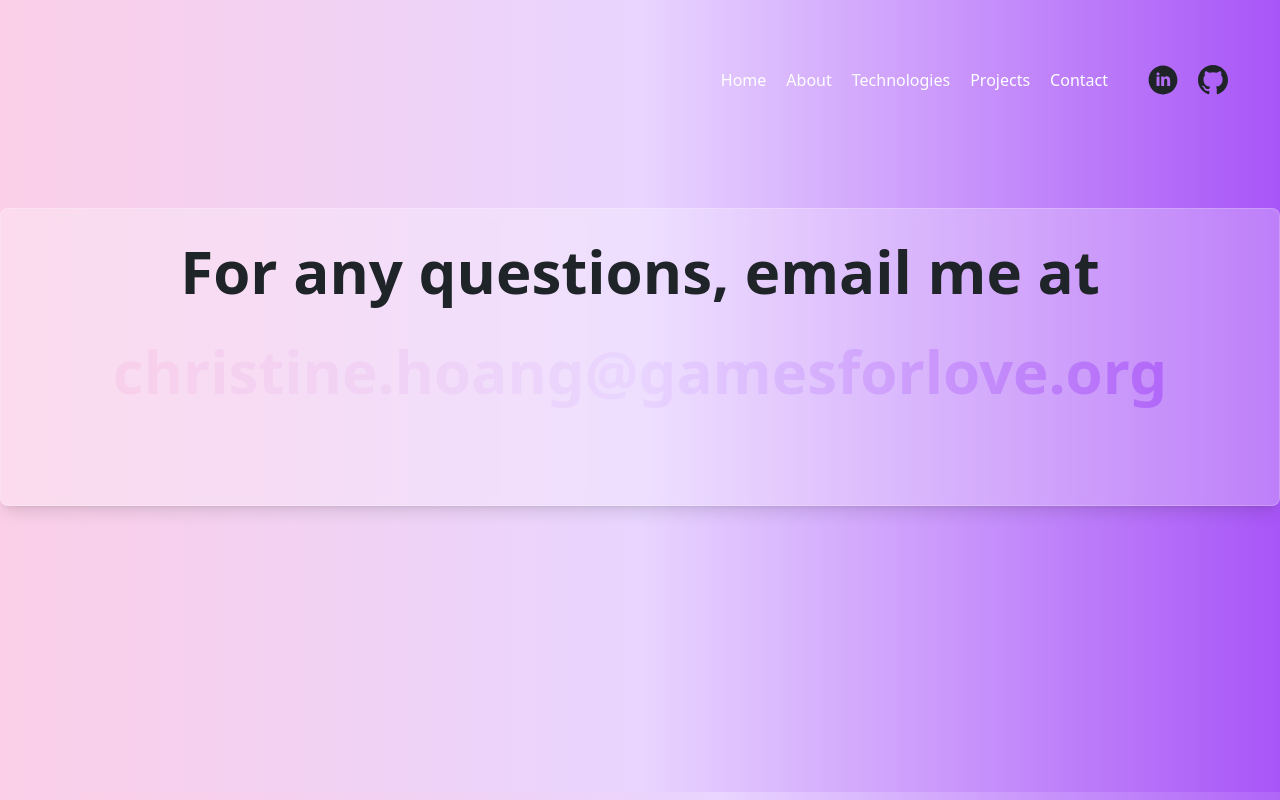
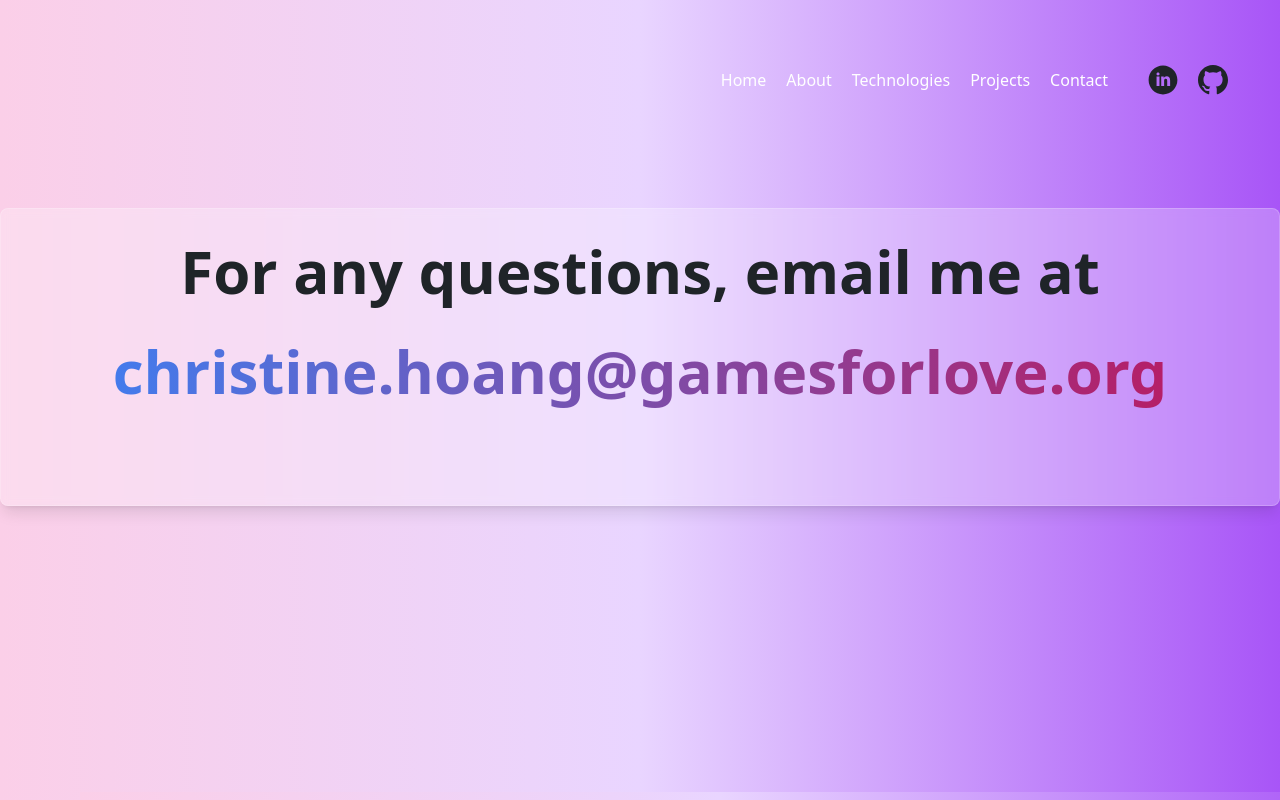
Before and after one commit to XINEXPORT/christinehoangportfolio, a React (Create React App) app: page /contact in a window 1280 px wide. Built offline with nearby package versions, Linux system fonts and the light colour scheme.

Commit message:
text-gradients added to {name} in Home.js and added to Contact.js

```diff
--- a/src/Pages/Contact.js
+++ b/src/Pages/Contact.js
@@ -3,16 +3,27 @@ import { contactDetails } from "../Details";
 
 function Contact() {
   const { email, phone } = contactDetails;
+
   return (
     <main className="container mx-auto max-width section glass">
       <h1 className="text-center text-2xl md:text-3xl lg:text-6xl text-dark-heading dark:text-light-heading font-semibold md:font-bold">
         For any questions, email me at
       </h1>
-      <h3 className="text-center text-xl sm:text-2xl md:text-4xl lg:text-6xl text-gradient font-semibold md:font-bold pt-5 md:pt-10 md:pb-6 break-words">
+      <h3
+        className="text-center text-xl sm:text-2xl md:text-4xl lg:text-6xl
+        bg-gradient-to-r from-blue-500 to-pink-700 bg-clip-text text-transparent
+        font-semibold md:font-bold pt-5 md:pt-10 md:pb-6 break-words"
+      >
         <a href={`mailto:${email}`}>{email}</a>
       </h3>
+
       <span className="text-center text-content text-xl font-light block"></span>
-      <h3 className="text-center text-3xl md:text-4xl lg:text-6xl text-gradient font-semibold md:font-bold pt-2 md:py-6">
+
+      <h3
+        className="text-center text-3xl md:text-4xl lg:text-6xl
+        bg-gradient-to-r from-blue-500 to-pink-700 bg-clip-text text-transparent
+        font-semibold md:font-bold pt-2 md:py-6"
+      >
         <a href={`tel:${phone}`}>{phone}</a>
       </h3>
     </main>
--- a/src/Pages/Home.js
+++ b/src/Pages/Home.js
@@ -67,8 +67,8 @@ function Home() {
         </h1>
         <h1
           ref={h12}
-          className="text-2xl bg-clip-text bg-gradient text-transparent md:text-4xl xl:text-5xl xl:leading-tight font-bold"
-        >
+          className="text-2xl bg-clip-text bg-gradient-to-r from-blue-500 to-pink-700 text-transparent md:text-4xl xl:text-5xl xl:leading-tight font-bold"
+          >
           {name}
         </h1>
         <h2
--- a/tailwind.config.js
+++ b/tailwind.config.js
@@ -7,22 +7,22 @@ module.exports = {
         primary: "Poppins, sans-serif",
       },
       colors: {
-        //light mode
+        // Light mode
         "light-content": "#000000",
         "light-heading": "#000000",
         "light-bg": "#FFFFFF",
 
-        //dark mode
+        // Dark mode
         "dark-heading": "#1f2428",
         "dark-content": "#666666",
         "dark-bg": "#191919",
         "dark-card": "#363636",
 
-        //shared colors
+        // Shared colors
         "green-text": "#018C0F",
         "greenbg": "#D7FFE0",
-
-        backgroundImage:{
+      },
+      backgroundImage: {
         "gradient": "linear-gradient(100deg, #8381f9 0%, #f3a6b5 30%)",
       },
       boxShadow: {
@@ -30,12 +30,11 @@ module.exports = {
       },
       backdropBlur: {
         sm: "4px",
+      },
       borderRadius: {
         glass: "10px",
       },
     },
   },
-    },
-  },
   plugins: [],
 };
```
Lines whose indentation alone changed are shown as unchanged.
